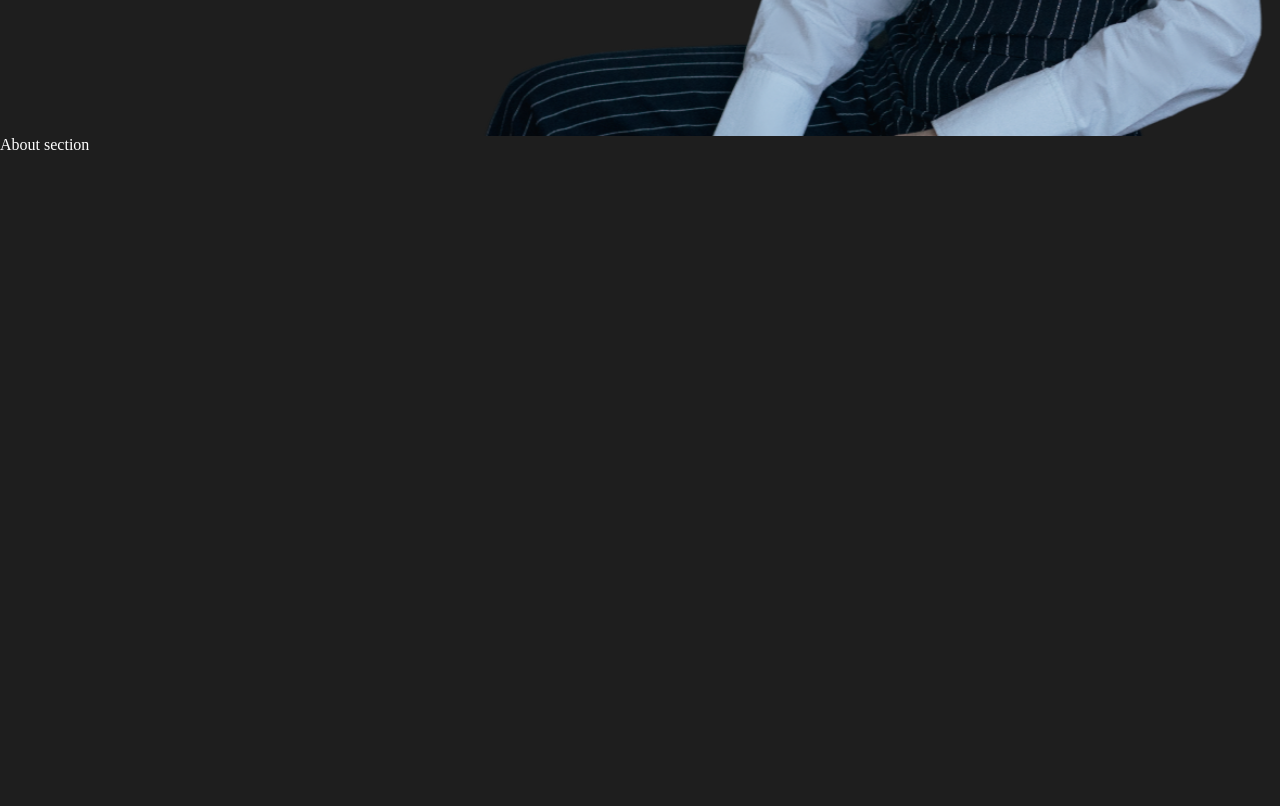
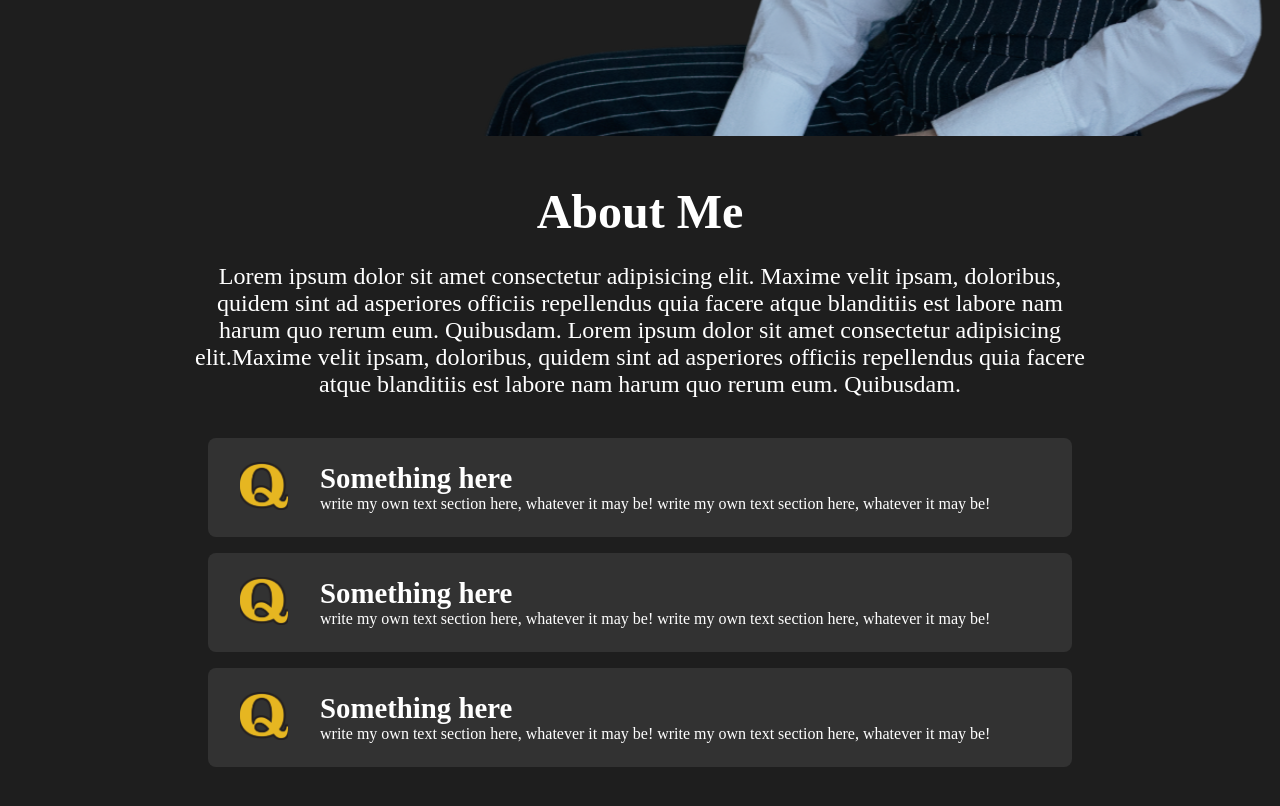
Before and after one commit to YuvalZoref/QuannaLuoMasterson, a React (Create React App) app: page / in a window 1280 px wide. Shown: the part 680-1486 px from the top of the page. Before the commit the page ends 834 px from the top, so only its background shows below. Built offline with nearby package versions, Linux system fonts and the light colour scheme.

Commit message:
about section template built with fake info

```diff
--- a/src/App.js
+++ b/src/App.js
@@ -1,5 +1,5 @@
 import Navbar from "./components/NavBar/navbar";
-import Intro from "./components/NavBar/Intro/intro";
+import Intro from "./components/Intro/intro";
 import About from "./components/About/about";
 
 function App() {
--- a/src/components/About/about.css
+++ b/src/components/About/about.css
@@ -0,0 +1,74 @@
+#about {
+  overflow: hidden;
+  width: 100vw;
+  max-width: 70rem;
+  display: flex;
+  flex-direction: column;
+  justify-content: center;
+  align-items: center;
+  text-align: center;
+  margin: 0 auto;
+}
+
+.aboutTitle {
+  font-size: 3rem;
+  font-weight: 600;
+  padding-top: 3rem;
+  margin-bottom: 1.5rem;
+}
+
+.aboutDescription {
+  font-weight: 300;
+  font-size: 1.5rem;
+  max-width: 60rem;
+  padding: 0 2rem;
+  font-weight: 400;
+}
+
+.aboutBars {
+  margin: 1.5rem;
+  width: 100vw;
+  max-width: 80%;
+  text-align: left;
+}
+
+.aboutBar {
+  display: flex;
+  margin: 1rem;
+  padding: 1.5rem 2rem;
+  border-radius: 0.5rem;
+  background-color: rgb(50, 50, 50);
+}
+
+.aboutBarImg {
+  object-fit: cover;
+  height: 3rem;
+  width: 3rem;
+  margin-right: 2rem;
+}
+
+.aboutBarText>p {
+  font-size: 1rem;
+  font-weight: 200;
+}
+.aboutBarText>h2 {
+  font-size: 1.8rem;
+}
+
+@media screen and (max-width:720px) {
+  .skillBarText {
+    font-size: 2vw;
+  }
+}
+@media screen and (max-width:480px) {
+  .skillBarText {
+    font-size: 3vw;
+  }
+  .aboutBarImg {
+    height: 2.25rem;
+    width: 2.25rem;
+  }
+  .aboutBarText>h2 {
+    font-size: 5vw;
+  }
+}
--- a/src/components/About/about.js
+++ b/src/components/About/about.js
@@ -1,10 +1,45 @@
 import React from "react";
 import './about.css';
+import image from '../../assets/logo-q.png';
 
 const About = () => {
   return (
     <section id="about">
-      About section
+      <span className="aboutTitle">About Me</span>
+      <span className="aboutDescription">
+        Lorem ipsum dolor sit amet consectetur adipisicing elit.
+        Maxime velit ipsam, doloribus,
+        quidem sint ad asperiores officiis repellendus quia facere atque blanditiis est
+        labore nam harum quo rerum eum. Quibusdam.
+        Lorem ipsum dolor sit amet consectetur adipisicing elit.Maxime velit ipsam, doloribus,
+        quidem sint ad asperiores officiis repellendus quia facere atque blanditiis est
+        labore nam harum quo rerum eum. Quibusdam.</span>
+      <div className="aboutBars">
+        <div className="aboutBar">
+          <img src={image} alt="LogoChange" className="aboutBarImg" />
+          <div className="aboutBarText">
+            <h2>Something here</h2>
+            <p>write my own text section here, whatever it may be!
+            write my own text section here, whatever it may be!</p>
+          </div>
+        </div>
+        <div className="aboutBar">
+          <img src={image} alt="LogoChange" className="aboutBarImg" />
+          <div className="aboutBarText">
+            <h2>Something here</h2>
+            <p>write my own text section here, whatever it may be!
+            write my own text section here, whatever it may be!</p>
+          </div>
+        </div>
+        <div className="aboutBar">
+          <img src={image} alt="LogoChange" className="aboutBarImg" />
+          <div className="aboutBarText">
+            <h2>Something here</h2>
+            <p>write my own text section here, whatever it may be!
+            write my own text section here, whatever it may be!</p>
+          </div>
+        </div>
+      </div>
     </section>
   );
 }
--- a/src/components/NavBar/Intro/intro.js
+++ b/src/components/Intro/intro.js
@@ -1,6 +1,6 @@
 import React from "react";
 import './intro.css';
-import background from '../../../assets/q-intro.png'
+import background from '../../assets/q-intro.png'
 
 const Intro = () => {
   return (
--- a/src/components/NavBar/navbar.css
+++ b/src/components/NavBar/navbar.css
@@ -10,6 +10,7 @@
   position: sticky;
   top: 0;
   z-index: 3;
+  background: rgb(30, 30, 30);
 }
 
 .logo{
```
Also changed, not shown: src/components/Intro/intro.css (renamed from src/components/NavBar/Intro/intro.css).
